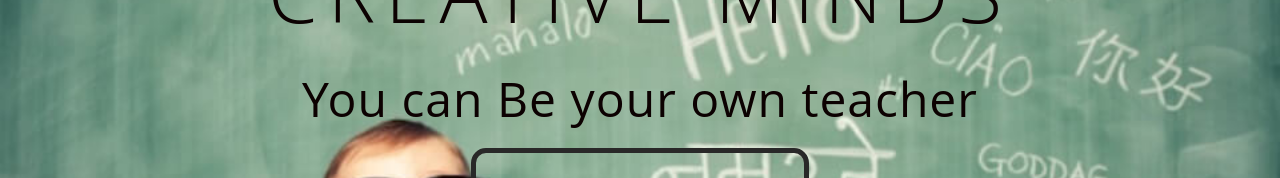
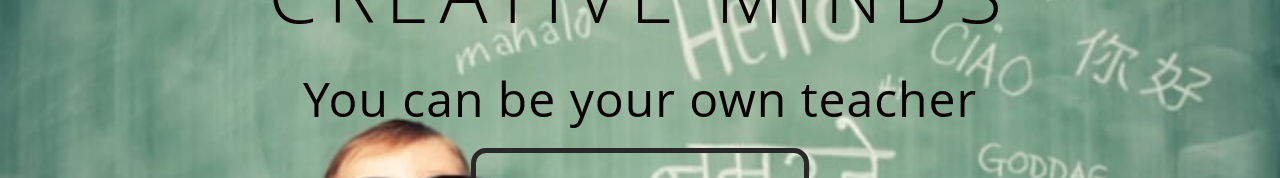
Before and after one commit to osmankdrt/te-final-capstone, a Vue app in the folder vue/: page / in a window 1280 px wide. Shown: the part 401-579 px from the top of the page. Built offline with nearby package versions, Linux system fonts and the light colour scheme; what vue-apexcharts would draw is missing.

Commit message:
changed Be to be in you can be your own teacher on homepage

```diff
--- a/vue/src/components/AboutLango.vue
+++ b/vue/src/components/AboutLango.vue
@@ -3,7 +3,7 @@
         <section class="billboard clearfix">
             <div class="container">
                 <h1>CREATIVE MINDS</h1>
-                <h2 class="page">You can Be your own teacher</h2>
+                <h2 class="page">You can be your own teacher</h2>
                 <ul class="cta-buttons">
                 <li>
                 <router-link class="learn-more" :to="{ name: 'login' }">GET STARTED</router-link></li>
```
